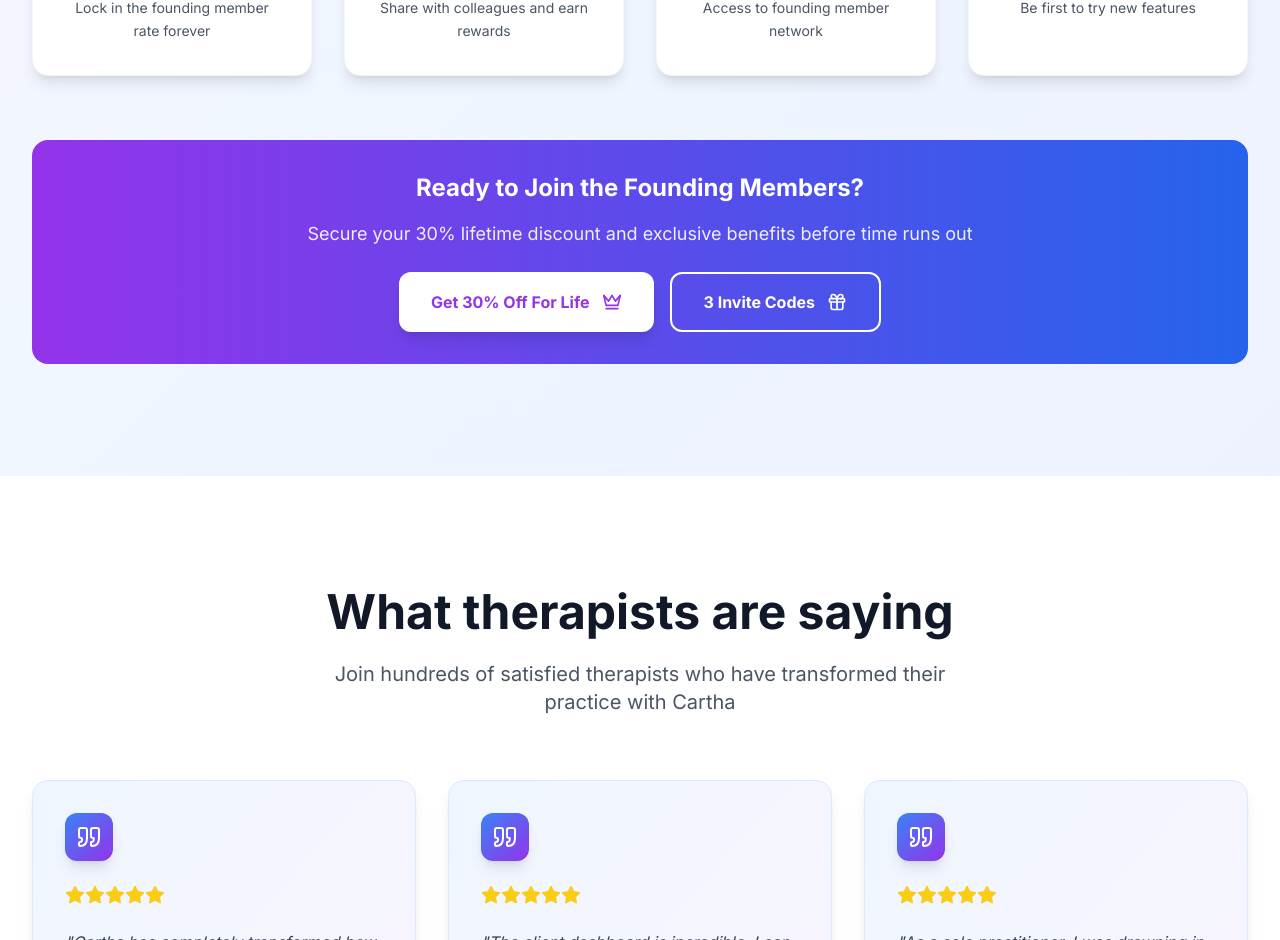
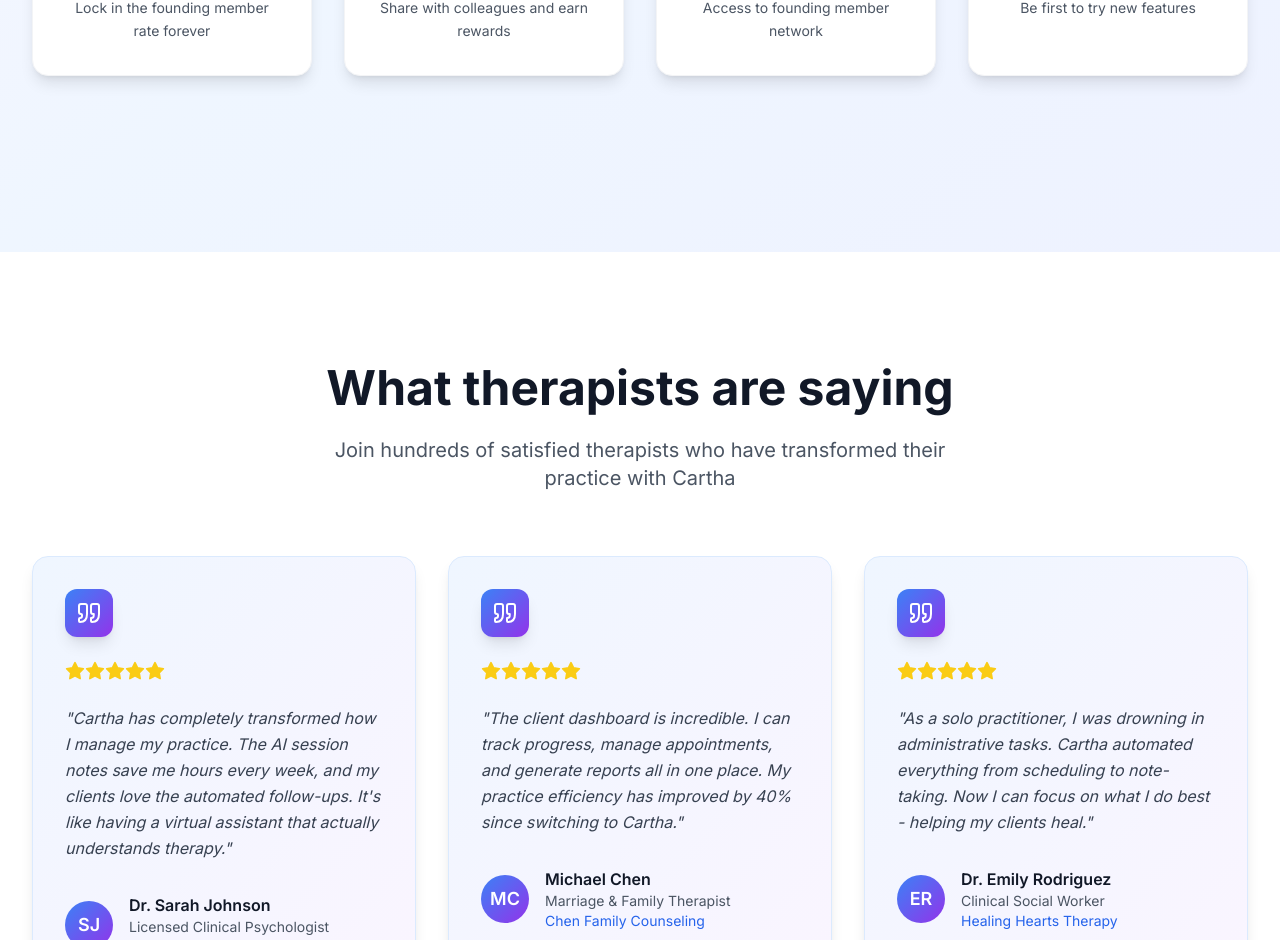
Before and after one commit to grace1092/cartha, a Next.js app: page / in a window 1280 px wide. Shown: the part 3519-4459 px from the top of the page. Built offline with nearby package versions, Linux system fonts and the light colour scheme.

Commit message:
Remove 'Ready to Join the Founding Members' CTA section from Stats

```diff
--- a/src/components/sections/Stats.tsx
+++ b/src/components/sections/Stats.tsx
@@ -147,25 +147,8 @@
           })}
         </div>
 
-        {/* CTA Section */}
-        <div className="text-center">
-          <div className="scroll-reveal" style={{ animationDelay: '0.6s' }}>
-            <div className="bg-gradient-to-r from-purple-600 to-blue-600 rounded-2xl p-8 text-white">
-              <h3 className="text-2xl font-bold mb-4">Ready to Join the Founding Members?</h3>
-              <p className="text-lg mb-6 opacity-90">
-                Secure your 30% lifetime discount and exclusive benefits before time runs out
-              </p>
-              <div className="flex flex-col sm:flex-row gap-4 justify-center">
-                <button className="bg-white text-purple-600 px-8 py-4 rounded-xl font-bold hover:bg-gray-100 transition-all duration-300 flex items-center gap-3 shadow-lg hover:shadow-xl">
-                  Get 30% Off For Life <Crown className="w-5 h-5" />
-                </button>
-                <button className="bg-transparent border-2 border-white text-white px-8 py-4 rounded-xl font-bold hover:bg-white hover:text-purple-600 transition-all duration-300 flex items-center gap-3">
-                  3 Invite Codes <Gift className="w-5 h-5" />
-                </button>
-              </div>
-            </div>
-          </div>
-        </div>
+        {/* Removed the CTA section as requested */}
+
       </div>
     </section>
   )
```
